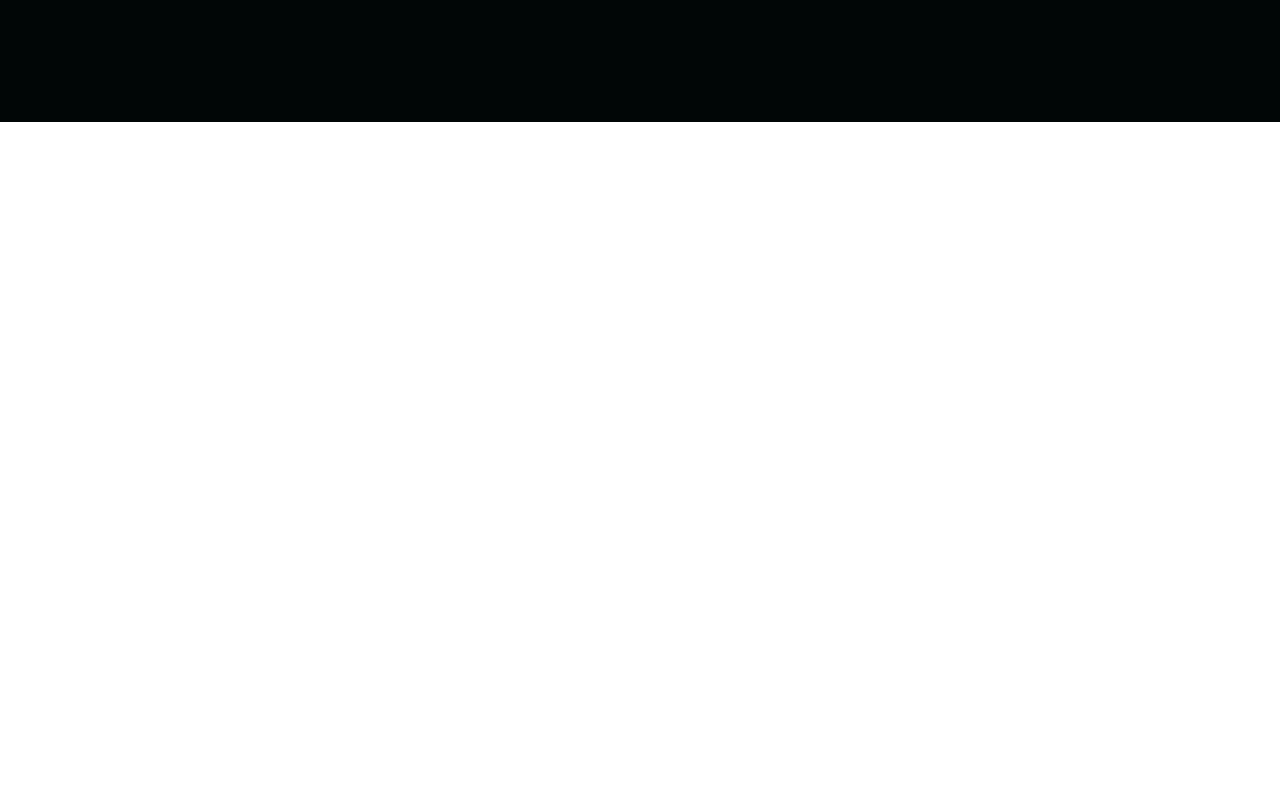
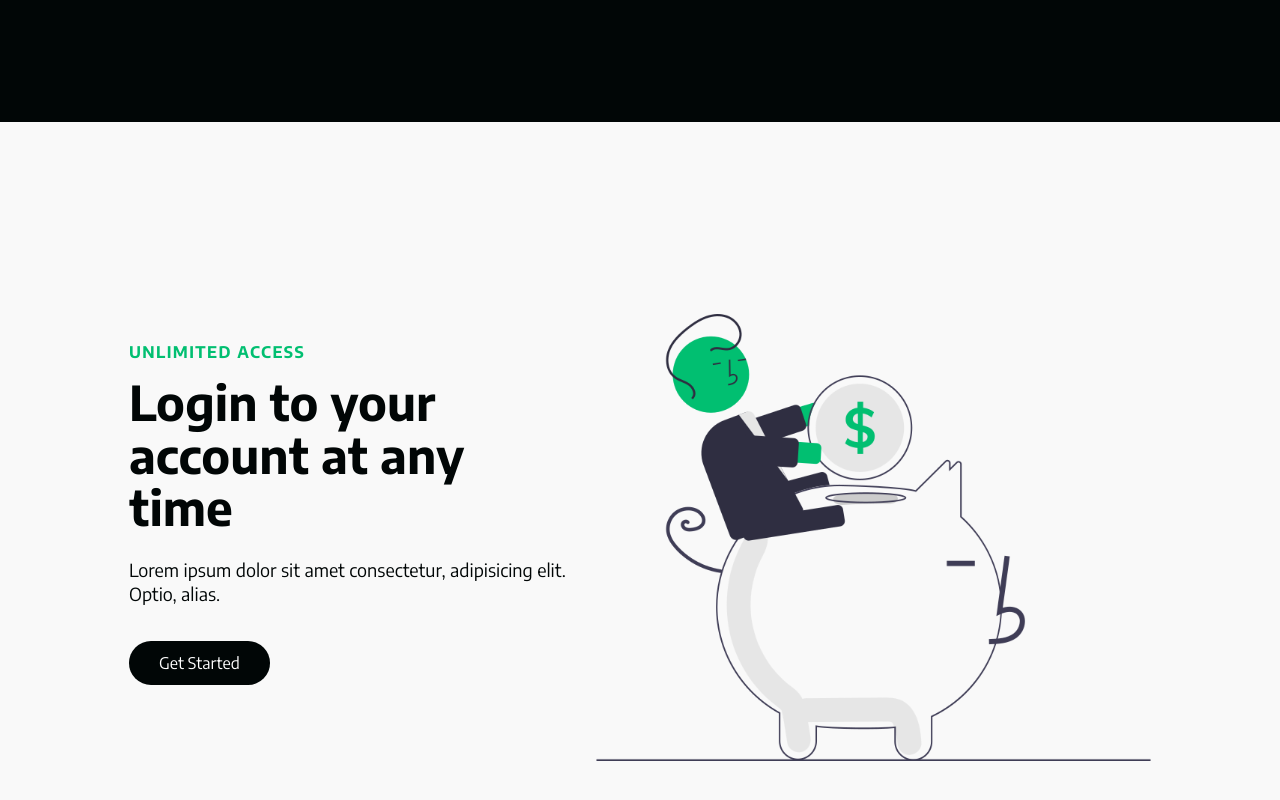
Before and after one commit to faha1999/v-banking-onscroll, a React (Create React App) app: page / in a window 1280 px wide. Shown: the part 1618-2418 px from the top of the page. Before the commit the page ends 1740 px from the top, so only its background shows below. Built offline with nearby package versions, Linux system fonts and the light colour scheme.

Commit message:
completed discover

```diff
--- a/src/data/InfoData.jsx
+++ b/src/data/InfoData.jsx
@@ -1,4 +1,4 @@
-export const InfoData = {
+export const AboutData = {
   id: 'about',
   lightBg: false,
   lightText: true,
@@ -15,3 +15,21 @@
   primary: true,
   darkText: false,
 };
+
+export const DiscoverData = {
+  id: 'discover',
+  lightBg: true,
+  lightText: false,
+  lightTextDesc: false,
+  topLine: 'Unlimited Access',
+  headline: 'Login to your account at any time',
+  description:
+    'Lorem ipsum dolor sit amet consectetur, adipisicing elit. Optio, alias.',
+  buttonLabel: 'Get Started',
+  imgStart: false,
+  img: require('../assets/images/2.png'),
+  alt: 'Bank',
+  dark: false,
+  primary: false,
+  darkText: true,
+};
--- a/src/pages/Home.jsx
+++ b/src/pages/Home.jsx
@@ -3,7 +3,7 @@
 import { Info } from '../components/Info';
 import { Navbar } from '../components/Navbar';
 import { Sidebar } from '../components/Sidebar';
-import { InfoData } from '../data/InfoData';
+import { AboutData, DiscoverData } from '../data/InfoData';
 
 export const Home = () => {
   const [isOpen, setIsOpen] = useState(false);
@@ -17,7 +17,8 @@
       <Sidebar isOpen={isOpen} toggle={toggle} />
       <Navbar toggle={toggle} />
       <Hero />
-      <Info {...InfoData} />
+      <Info {...AboutData} />
+      <Info {...DiscoverData} />
     </>
   );
 };
```
